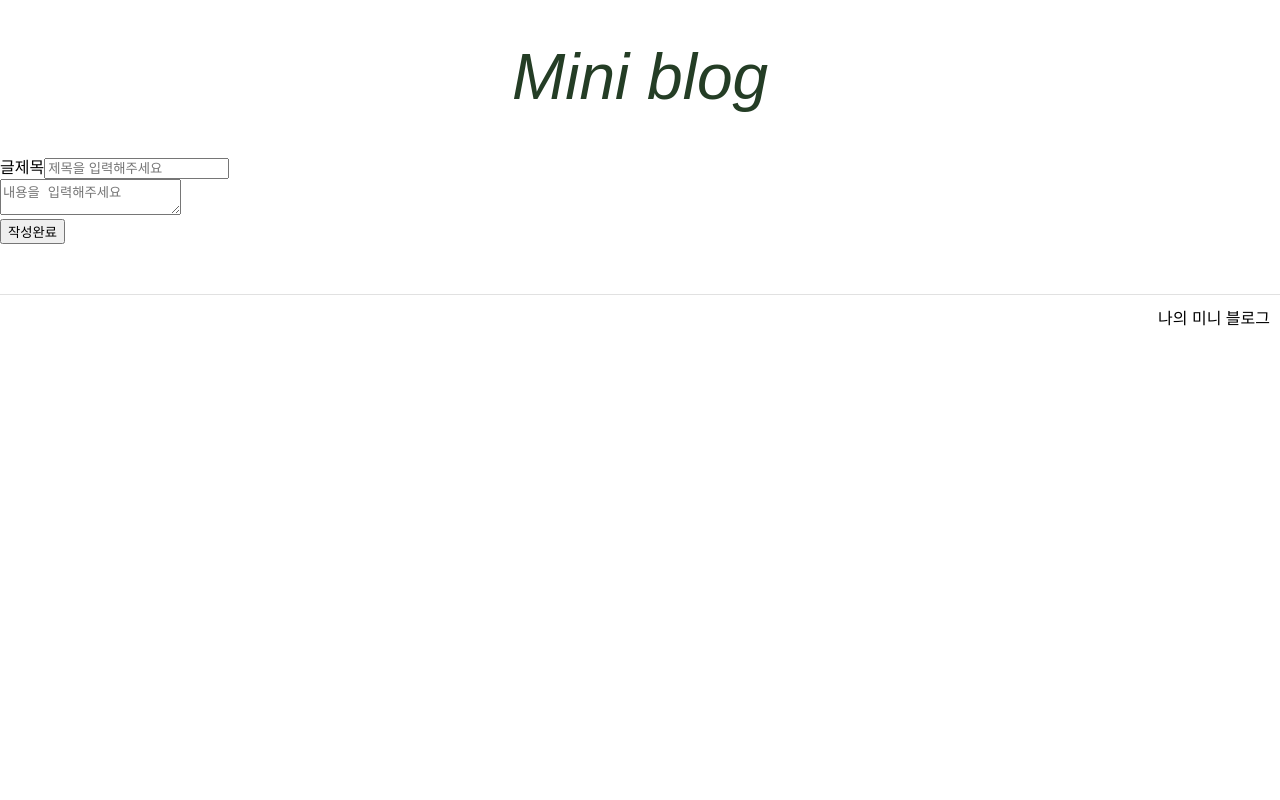
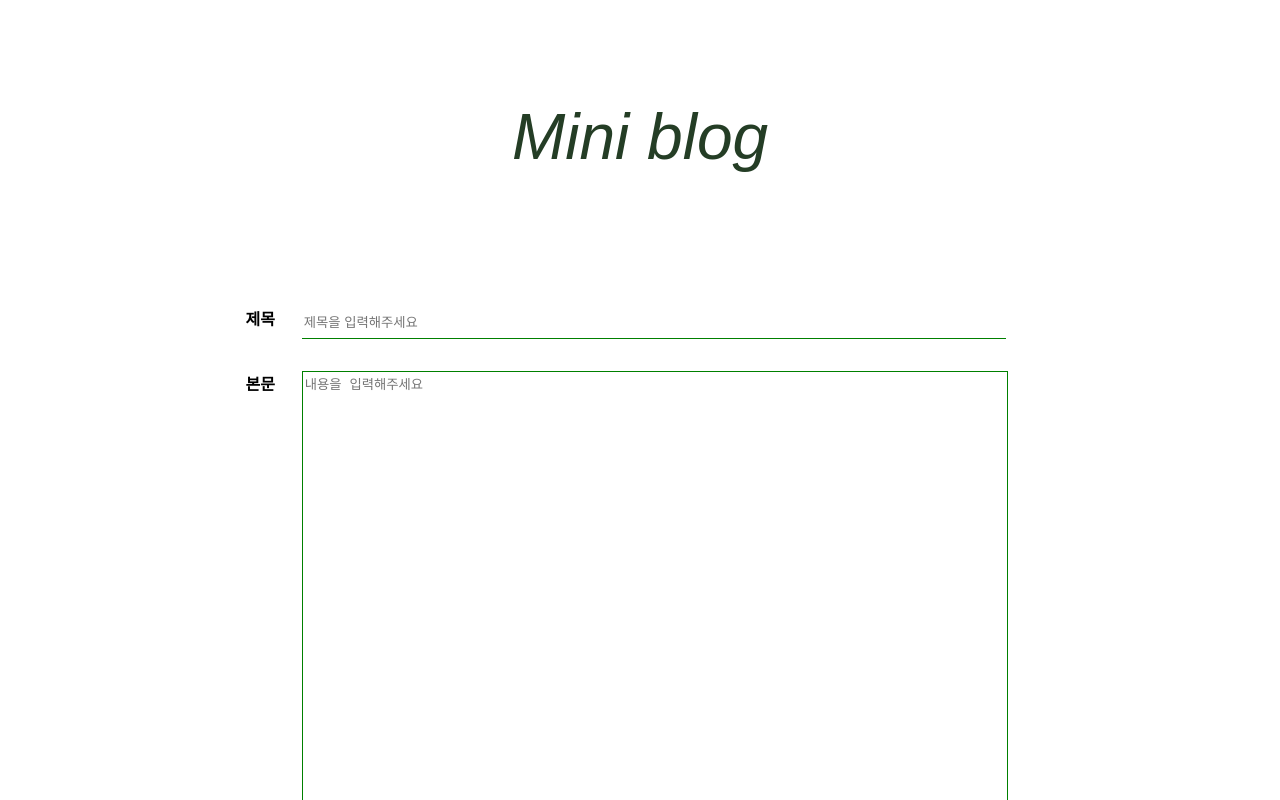
Before and after one commit to y0ungg/S4-Solo-Project-CRUD-blog, a React (Create React App) app in the folder client/: page /write in a window 1280 px wide. Shown: the top 800 px of the page. Built offline with nearby package versions, Linux system fonts and the light colour scheme; no server answers; a web font is replaced by a local one.

Commit message:
(5) 글 작성 화면 css 수정

```diff
--- a/client/src/App.jsx
+++ b/client/src/App.jsx
@@ -23,7 +23,7 @@ const Title = styled.div`
   font-family: sans-serif;
   font-style: italic;
   text-align: center;
-  padding: 40px 0px;
+  padding: 100px 0px;
   font-size: 4rem;
   font-weight: 100;
   cursor: pointer;
--- a/client/src/components/page/PostWritePage.jsx
+++ b/client/src/components/page/PostWritePage.jsx
@@ -1,84 +1,155 @@
 import { useEffect, useState } from "react";
 import { useNavigate, useParams } from "react-router-dom";
+import styled from "styled-components";
 
-const PostWritePage = ({modifyTitle, modifyContent}) => {
+const FormContainer = styled.div`
+  display: flex;
+  flex-direction: column;
+  justify-content: center;
+  align-items: center;
+
+  @media only screen and (min-width: 768px) {
+    .title--input,
+    .content--input {
+      width: 500px;
+    }
+  }
+  @media only screen and (min-width: 1200px) {
+    .title--input,
+    .content--input {
+      width: 700px;
+    }
+  }
+`;
+
+const TextContainer = styled.div`
+  width: 100%;
+  margin: 2em;
+  display: flex;
+  font-weight: 700;
+`;
+
+const Input = styled.input`
+  width: 50vw;
+  height: 30px;
+  border: none;
+  border-bottom: 1px solid green;
+  margin: 0 2em;
+  &:focus {
+    outline: none;
+  }
+`;
+
+const TextArea = styled.textarea`
+width: 50vw;
+height: 500px;
+border: 1px solid green;
+margin: 0 2em;
+  &:focus {
+    outline: none;
+  }
+`
+const SubmitHolder = styled.div`
+text-align: right;
+`
+
+const Submit = styled.input`
+background-color: #f7d5e3a5;
+border: none;
+font-size: 1em;
+padding: 0.5em;
+border-radius: 10px;
+font-style: italic;
+&:hover {
+  cursor: pointer;
+}
+`
+
+const PostWritePage = ({ modifyTitle, modifyContent }) => {
   const [title, setTitle] = useState("");
-  const [story, setStory] = useState("");
-  const [id, setId] = useState(null)
+  const [content, setContent] = useState("");
+  const [id, setId] = useState(null);
   const navigate = useNavigate();
-  const { postId } = useParams()
+  const { postId } = useParams();
 
   useEffect(() => {
-    if(modifyTitle !== undefined && modifyContent !== undefined ) {
-      setTitle(modifyTitle)
-      setStory(modifyContent)
-      setId(postId)
+    if (modifyTitle !== undefined && modifyContent !== undefined) {
+      setTitle(modifyTitle);
+      setContent(modifyContent);
+      setId(postId);
     }
   }, []);
 
   const onSubmitInput = (event) => {
     event.preventDefault();
-    if(modifyTitle !== undefined && modifyContent !== undefined ) {
+    if (modifyTitle !== undefined && modifyContent !== undefined) {
       const modifyPost = {
-        'title': title,
-        'content': story
+        title: title,
+        content: content,
       };
       const options = {
         method: "PATCH",
-        headers: { 'Content-Type': 'application/json' },
-        body: JSON.stringify(modifyPost)
+        headers: { "Content-Type": "application/json" },
+        body: JSON.stringify(modifyPost),
       };
       fetch(`http://localhost:3001/post/${id}`, options)
-      .then(() => navigate(`/post/${id}`))
-      .catch(error => console.log('error', error));
-    }
-    else {
+        .then(() => navigate(`/post/${id}`))
+        .catch((error) => console.log("error", error));
+    } else {
       const newPost = {
-        'title': title,
-        'author': '멍멍',
-        'content': story,
-        'date': new Date().toLocaleDateString(),
-        'img': '',
-        'comments': []
+        title: title,
+        author: "멍멍",
+        content: content,
+        date: new Date().toLocaleDateString(),
+        img: "",
+        comments: [],
       };
       const options = {
         method: "POST",
-        headers: { 'Content-Type': 'application/json' },
-        body: JSON.stringify(newPost)
+        headers: { "Content-Type": "application/json" },
+        body: JSON.stringify(newPost),
       };
       fetch(`http://localhost:3001/post`, options)
-      .then(() => navigate('/'))
-      .catch(error => console.log('error', error));
+        .then((res) => res.text())
+        .catch((error) => console.log("error", error));
+        navigate("/");
     }
-    window.location.reload()
-  }
+    window.location.reload();
+  };
 
   return (
-    <>
+    <FormContainer>
       <form onSubmit={onSubmitInput}>
-        <div>
-          글제목
-          <input
-            onChange={event => setTitle(event.target.value)}
+        <TextContainer>
+          제목
+          <Input
+          required
+            className="title--input"
+            onChange={(event) => setTitle(event.target.value)}
             id="title"
             type="text"
             name="title"
             placeholder="제목을 입력해주세요"
             value={title}
-          ></input>
-        </div>
-        <textarea
-          onChange={event => setStory(event.target.value)}
-          name="story"
-          type="text"
-          placeholder="내용을 입력해주세요"
-          value={story}
-        ></textarea>
-        <section>
-          <input type="submit" value="작성완료"></input>
-        </section>
+          ></Input>
+        </TextContainer>
+        <TextContainer>
+          본문
+          <TextArea
+          required
+            className="content--input"
+            onChange={(event) => setContent(event.target.value)}
+            name="content"
+            type="text"
+            placeholder="내용을 입력해주세요"
+            value={content}
+          ></TextArea>
+        </TextContainer>
+        <SubmitHolder>
+          <Submit type="submit" value="Submit!"></Submit>
+        </SubmitHolder>
       </form>
-    </>
+    </FormContainer>
   );
 };
 
```
Also changed, not shown: 1 other file (tests, documents, lock files or other folders).
